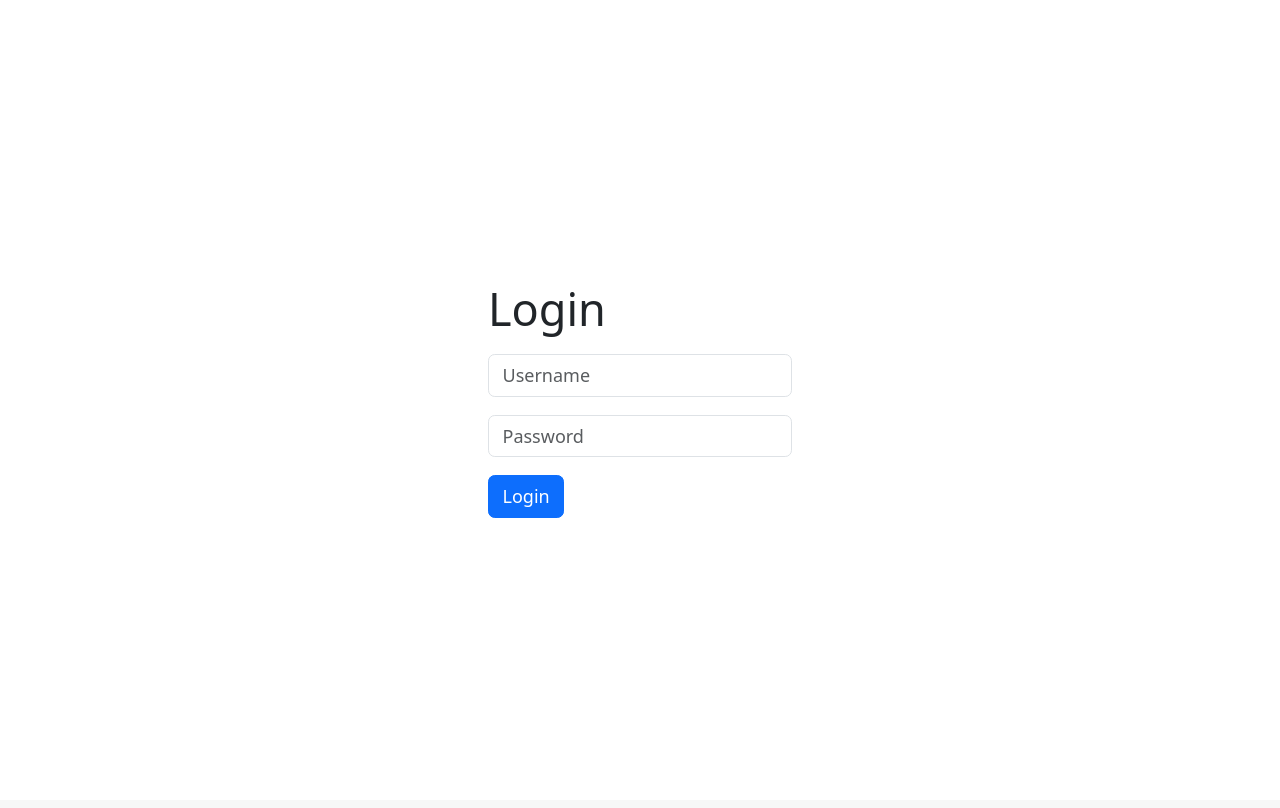
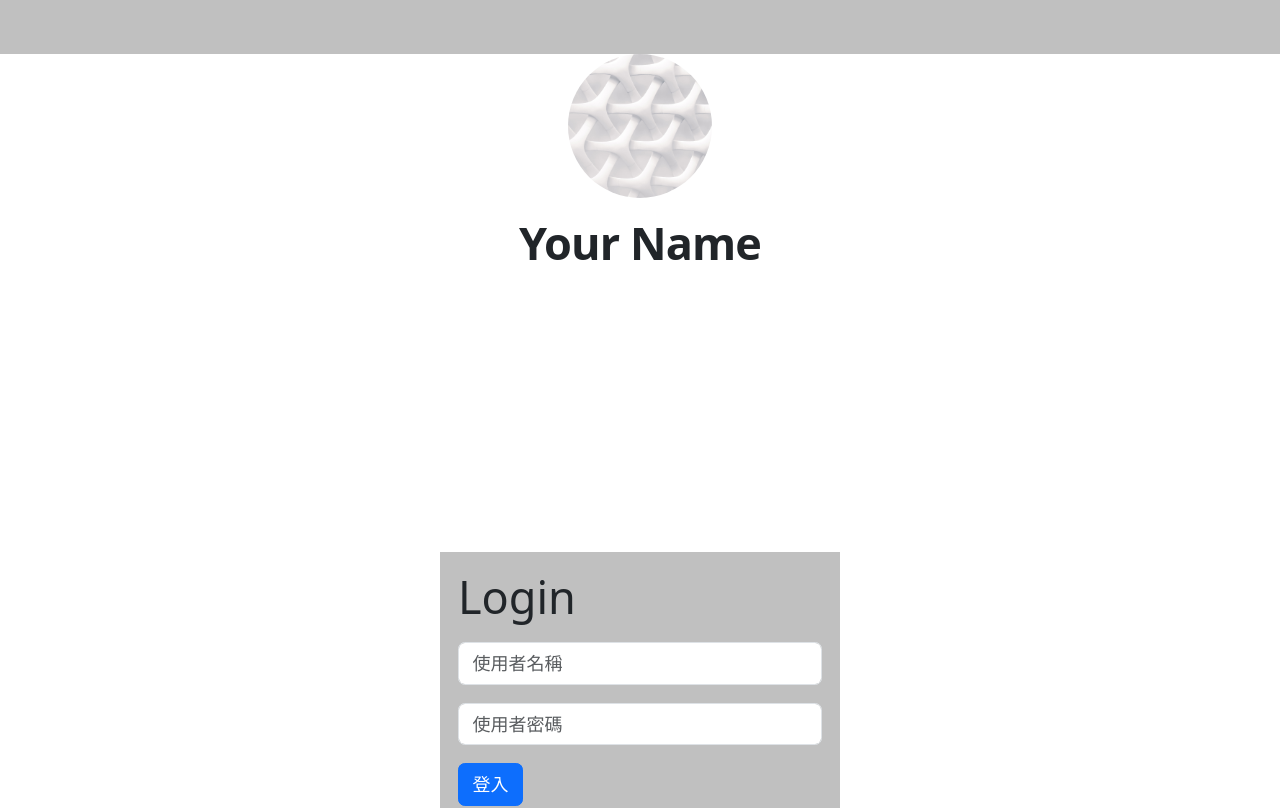
Before and after one commit to yamasunIT/yamahomeWeb, a Next.js app: page / in a window 1280 px wide. Shown: the top 808 px of the page. Built offline with nearby package versions, Linux system fonts and the light colour scheme.

Commit message:
adding login view

```diff
--- a/components/login-form.js
+++ b/components/login-form.js
@@ -1,27 +1,44 @@
-import { Formik, Field, Form, FormikHelpers } from 'formik';
-import styles from './login-form.module.css'
-
+import { Formik, Field, Form, FormikHelpers, ErrorMessage } from 'formik';
+import styles from './login-form.module.css';
+import { useRouter } from 'next/router';
+import { useFormik } from 'formik';
+import * as Yup from 'yup';
 
 export default function LoginForm() {
+  const router = useRouter();
+
+  const loginPress = () => {
+    // 登入方法寫在這
+
+    router.push('/posts/first-post');
+  }
+
   return (
     <div className={styles.login_box + ' p-3'}>
       <h1 className="display-6 mb-3">Login</h1>
       <Formik
-          initialValues={{
-            username: '',
-            password: '',
+        initialValues={{username: '', password: ''}}
+        validationSchema={Yup.object({
+          username: Yup.string().required('*使用者帳號為必填'),
+          password: Yup.string().required('*使用者密碼為必填')
+        })}
+        onSubmit={(values, { setSubmitting }) => {
+          setTimeout(() => {
+            alert(JSON.stringify(values, null, 2));
+            setSubmitting(false);
+          }, 400);
         }}
-
-          onSubmit={() => {}}
       >
         <Form>
           <div className="mb-3">
-              <Field className="form-control" id="username" name="username" placeholder="Username" aria-describedby="usernameHelp" />
+            <Field className="form-control" id="username" name="username" placeholder="使用者名稱" aria-describedby="usernameHelp" />
+            <ErrorMessage name="username" />
           </div>
           <div className="mb-3">
-              <Field className="form-control" id="password" name="password" placeholder="Password" type="password" />
+            <Field className="form-control" id="password" name="password" placeholder="使用者密碼" type="password" />
+            <ErrorMessage name="password" />
           </div>
-            <button type="submit" className="btn btn-primary">Login</button>
+          <button type="submit" className="btn btn-primary">登入</button>
         </Form>
       </Formik>
     </div>
--- a/components/login-form.module.css
+++ b/components/login-form.module.css
@@ -1,5 +1,4 @@
 .login_box {
-  width: 340px;
-
-  background-color: #fff;
+  width: 400px;
+  background-color: #c0c0c0;
 }
--- a/package.json
+++ b/package.json
@@ -10,6 +10,7 @@
     "formik": "^2.4.3",
     "next": "latest",
     "react": "18.2.0",
-    "react-dom": "18.2.0"
+    "react-dom": "18.2.0",
+    "yup": "^1.2.0"
   }
 }
--- a/pages/index.js
+++ b/pages/index.js
@@ -20,6 +20,7 @@ export default function Home() {
   );*/
   return (
     <div>
+      <Layout home>
       <Head>
         <title>Login Page</title>
         <meta name="viewport" content="width=device-width, initial-scale=1" />
@@ -28,6 +29,7 @@ export default function Home() {
       <main className="vh-100 d-flex justify-content-center align-items-center">
         <LoginForm/>
       </main>
+      </Layout>
     </div>
   );
 }
--- a/styles/global.css
+++ b/styles/global.css
@@ -6,7 +6,7 @@ body {
     Cantarell, Fira Sans, Droid Sans, Helvetica Neue, sans-serif;
   line-height: 1.6;
   font-size: 18px;
-  background-color: #f7f7f7;
+  background-color: #c0c0c0;
 }
 
 * {
```
Also changed, not shown: 2 other files (tests, documents, lock files or other folders). Lines whose indentation alone changed are shown as unchanged.
